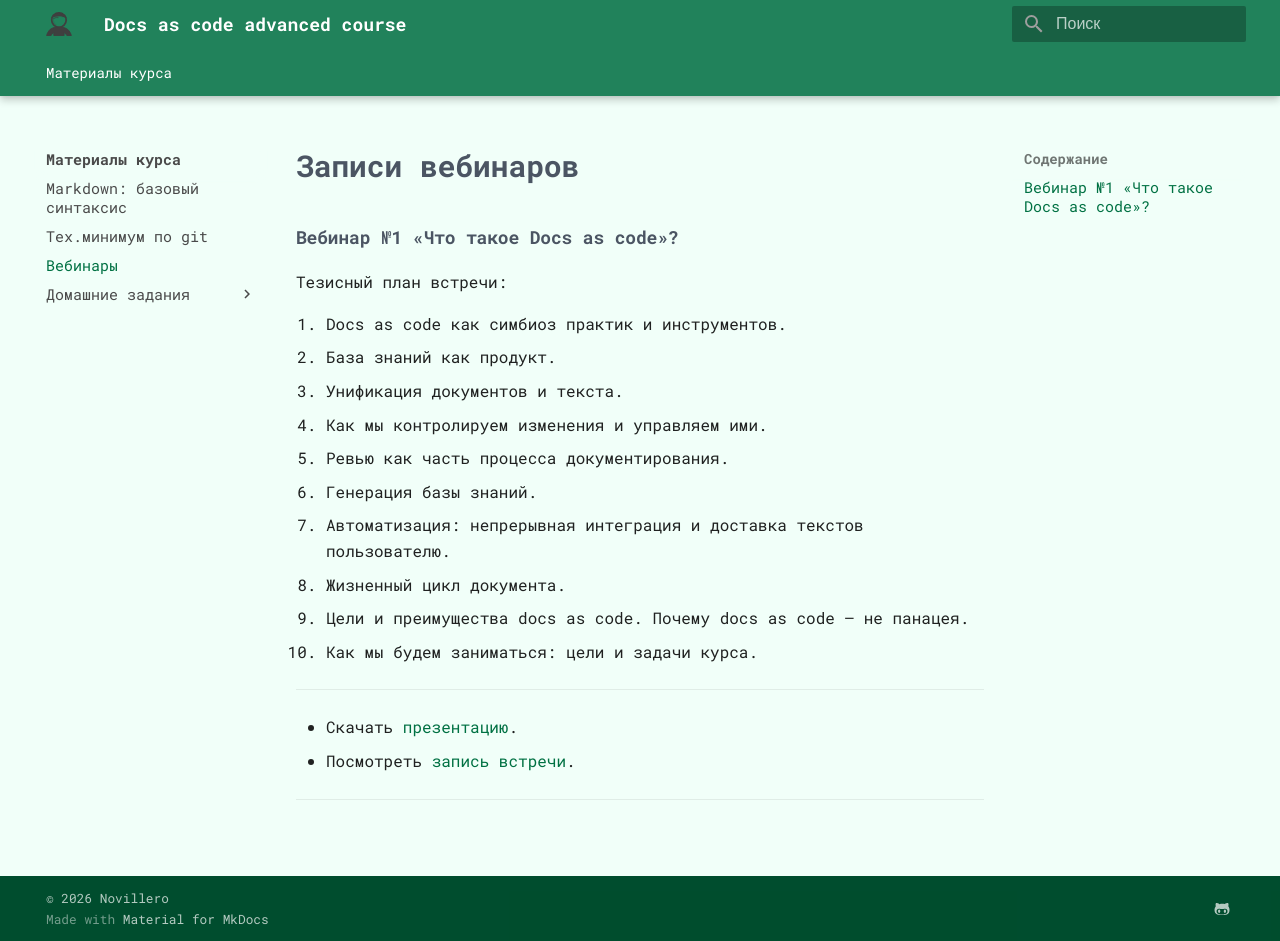
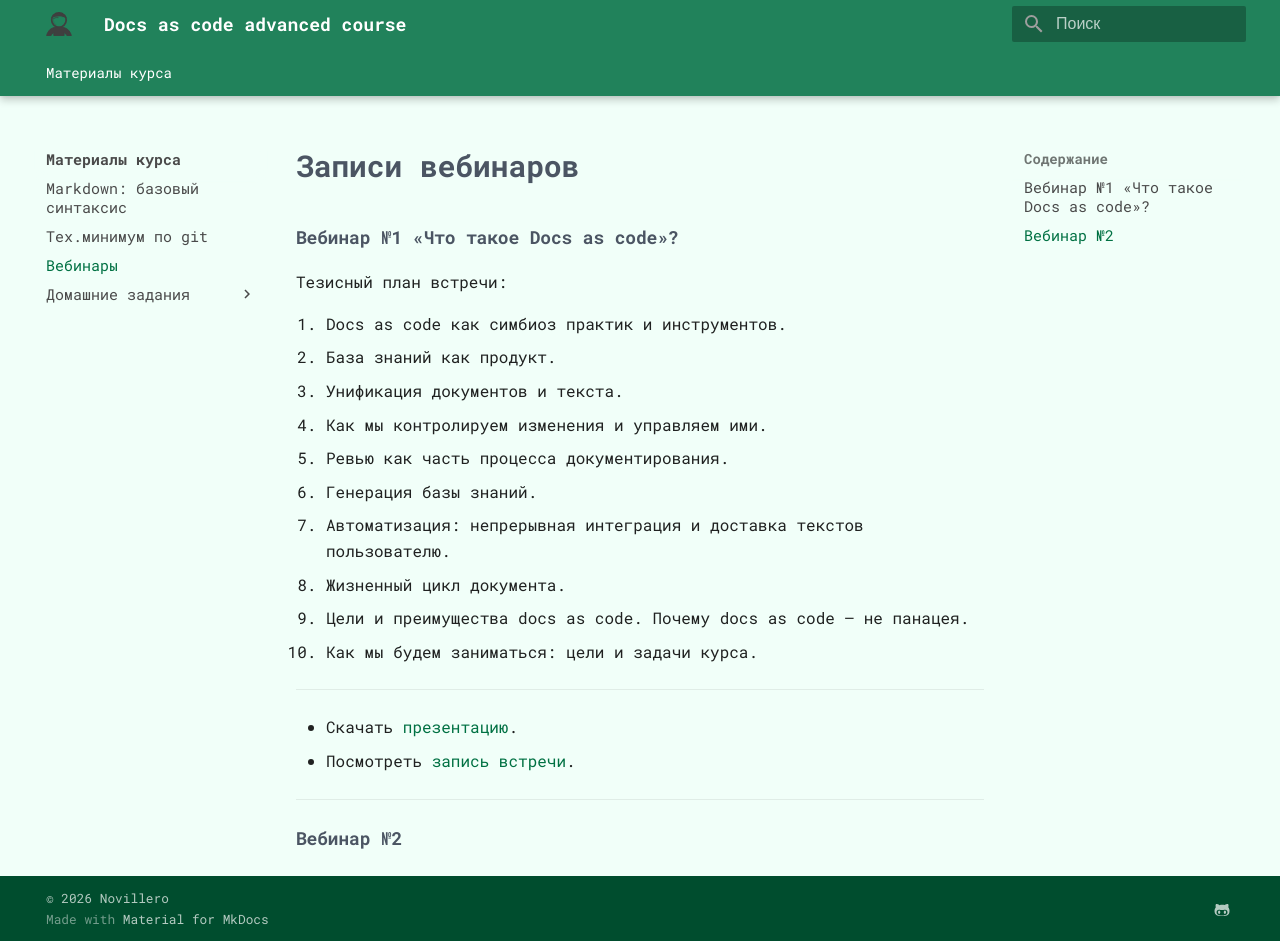
Before and after one commit to novillero/dac-adv-3, an MkDocs documentation site: the page built from docs/meetings.md, in a window 1280 px wide and 941 px high. Built offline with MkDocs 1.6.1 and Material for MkDocs 9.7.7, drawn with Linux system fonts in a browser that asks for light colours; some web fonts are replaced.

Commit message:
добавил инфу о втором вебинаре

```diff
--- a/docs/meetings.md
+++ b/docs/meetings.md
@@ -21,3 +21,5 @@
 * Посмотреть [запись встречи](https://disk.yandex.ru/i/62RVno45PG9ILw){target=_blank}.
 
 ---
+
+#### Вебинар №2
```
